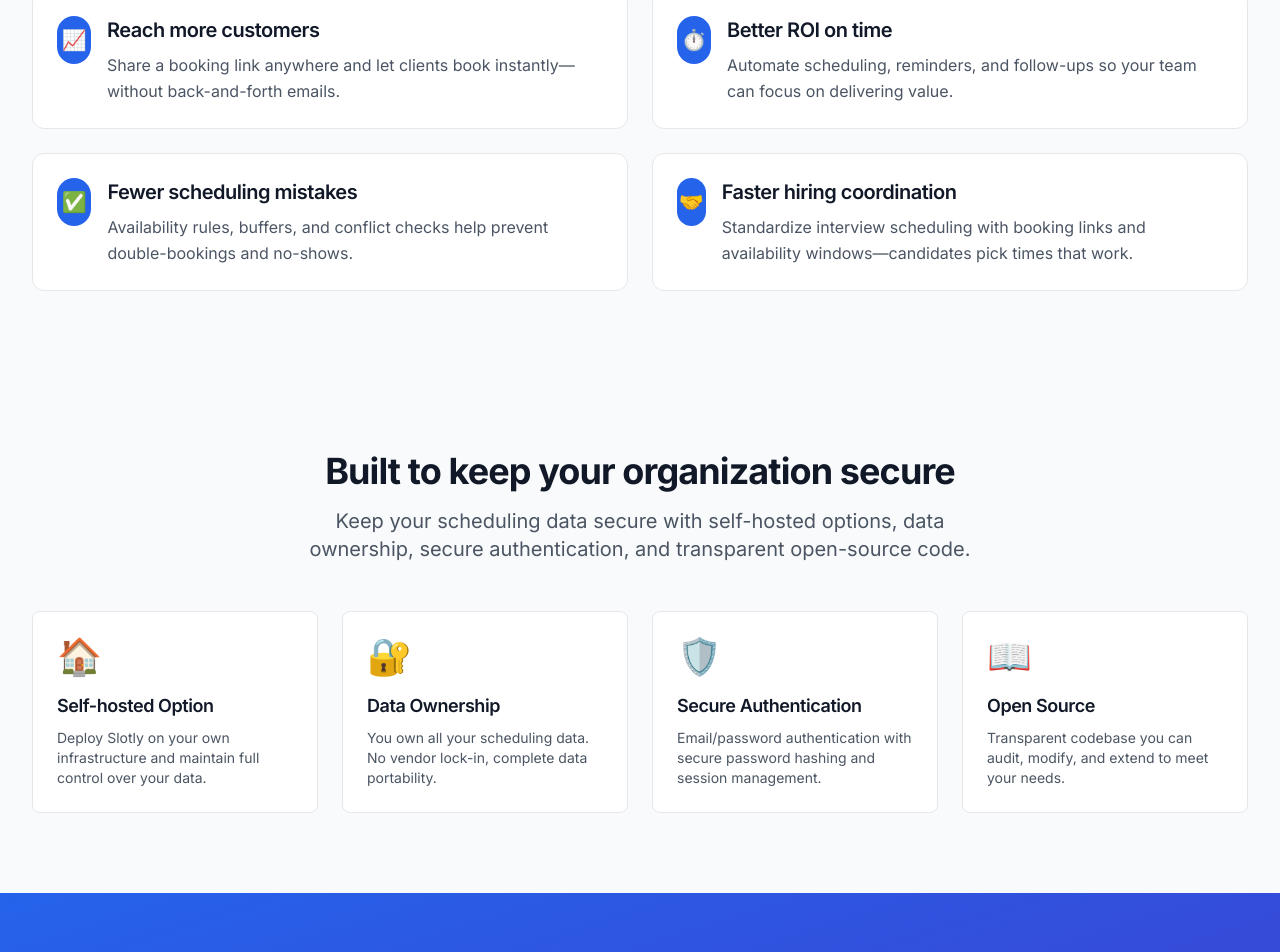
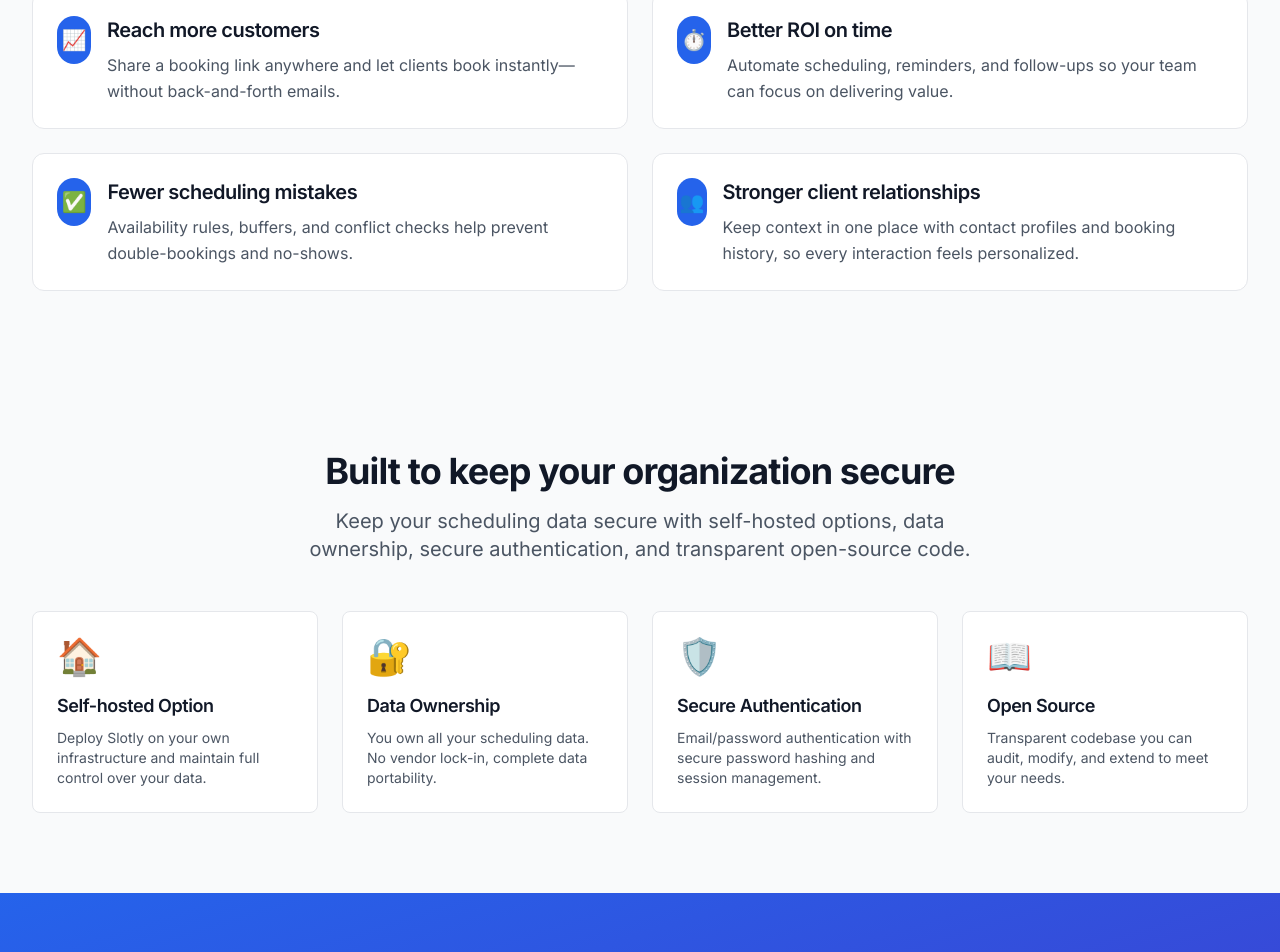
Before and after one commit to digitalquotient008/slotly-marketing, a Next.js app: page / in a window 1280 px wide. Shown: the part 2904-3856 px from the top of the page. Built offline with nearby package versions, Linux system fonts and the light colour scheme; no server answers.

Commit message:
Update outcomes section copy
Replace hiring-focused outcome with a Slotly-specific CRM/contact insight outcome.

```diff
--- a/src/components/Testimonials.tsx
+++ b/src/components/Testimonials.tsx
@@ -19,10 +19,10 @@ export default function Testimonials() {
       icon: '✅',
     },
     {
-      title: 'Faster hiring coordination',
+      title: 'Stronger client relationships',
       description:
-        'Standardize interview scheduling with booking links and availability windows—candidates pick times that work.',
-      icon: '🤝',
+        'Keep context in one place with contact profiles and booking history, so every interaction feels personalized.',
+      icon: '👥',
     },
   ];
 
```
